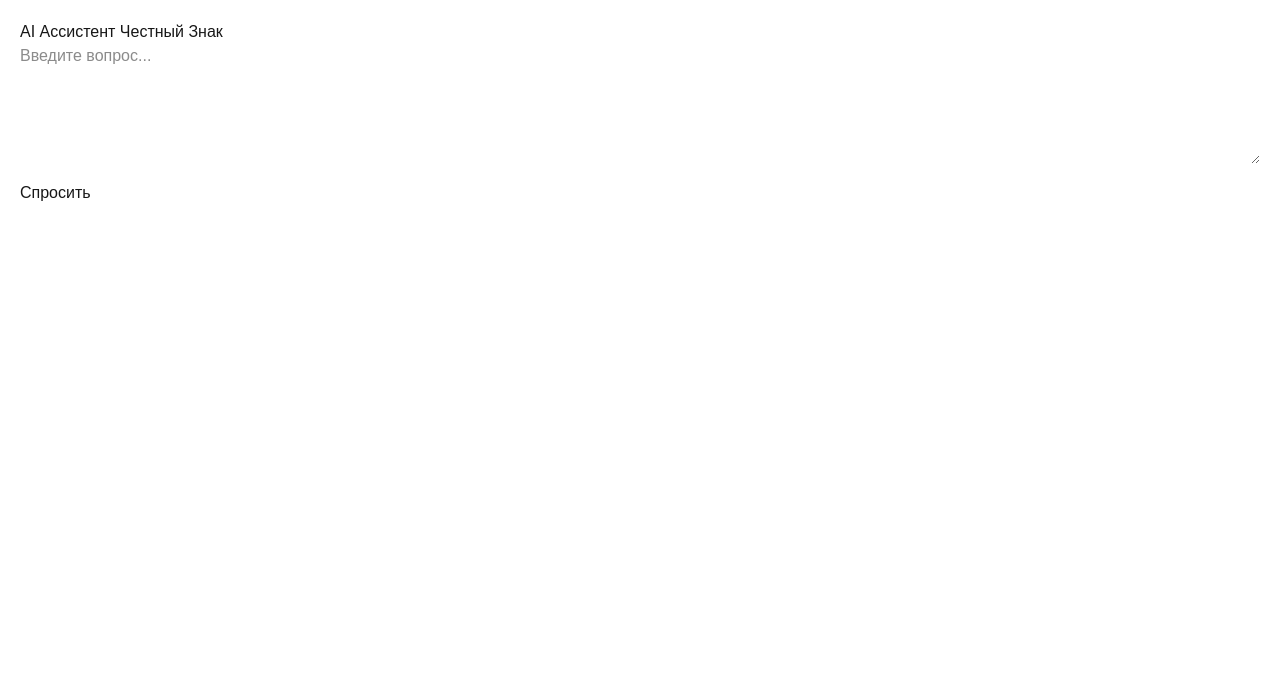
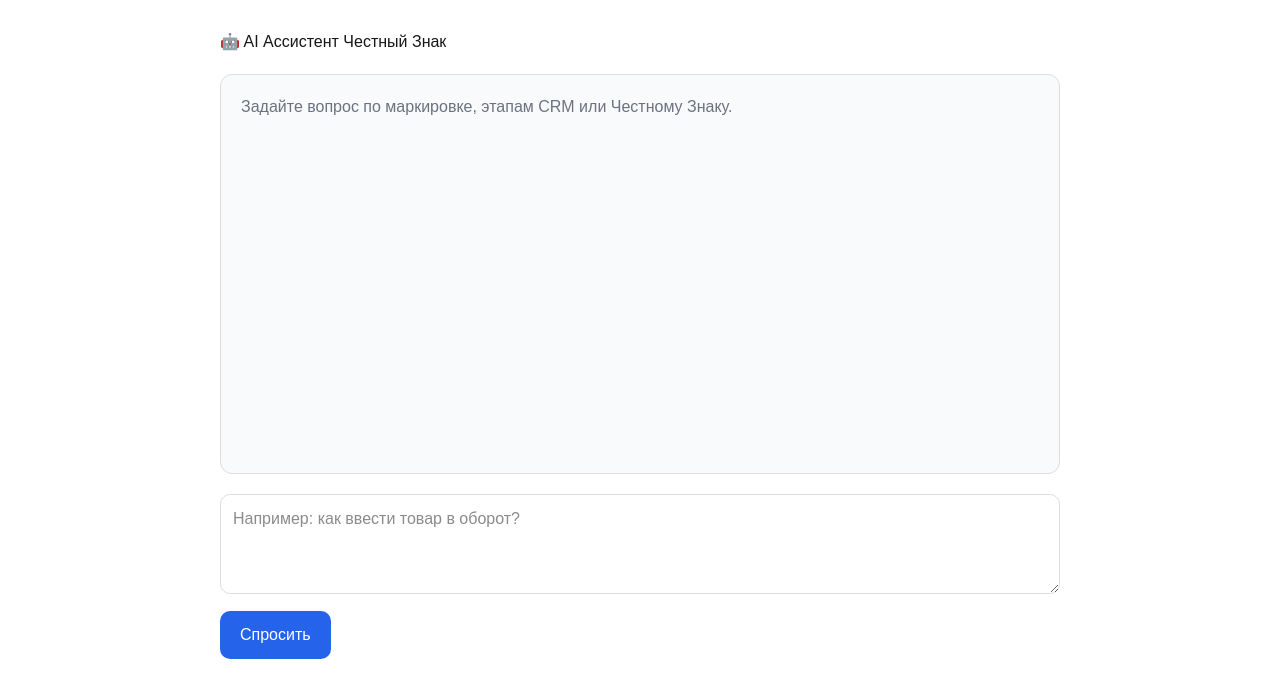
Before and after one commit to ekaterina-crm/crm-system, a Next.js app: page /assistant in a window 1280 px wide. Shown: the top 698 px of the page. Built offline with nearby package versions, Linux system fonts and the light colour scheme.

Commit message:
Improve AI assistant UI

```diff
--- a/src/app/assistant/page.tsx
+++ b/src/app/assistant/page.tsx
@@ -2,11 +2,29 @@
 
 import { useState } from "react";
 
+type Message = {
+  role: "user" | "assistant";
+  text: string;
+};
+
 export default function AssistantPage() {
   const [message, setMessage] = useState("");
-  const [answer, setAnswer] = useState("");
+  const [messages, setMessages] = useState<Message[]>([]);
+  const [loading, setLoading] = useState(false);
 
   const askAssistant = async () => {
+    if (!message.trim()) return;
+
+    const userMessage: Message = {
+      role: "user",
+      text: message,
+    };
+
+    setMessages((prev) => [...prev, userMessage]);
+    setMessage("");
+    setLoading(true);
+
+    try {
       const res = await fetch("/api/assistant", {
         method: "POST",
         headers: {
@@ -16,31 +34,100 @@
       });
 
       const data = await res.json();
-    setAnswer(data.answer);
+
+      setMessages((prev) => [
+        ...prev,
+        {
+          role: "assistant",
+          text: data.answer || "Нет ответа",
+        },
+      ]);
+    } catch {
+      setMessages((prev) => [
+        ...prev,
+        {
+          role: "assistant",
+          text: "Ошибка соединения с AI-ассистентом",
+        },
+      ]);
+    }
+
+    setLoading(false);
   };
 
   return (
-    <div style={{ padding: 20 }}>
-      <h1>AI Ассистент Честный Знак</h1>
+    <div style={{ padding: 30, maxWidth: 900, margin: "0 auto" }}>
+      <h1>🤖 AI Ассистент Честный Знак</h1>
+
+      <div
+        style={{
+          minHeight: 400,
+          border: "1px solid #ddd",
+          borderRadius: 12,
+          padding: 20,
+          marginTop: 20,
+          marginBottom: 20,
+          background: "#f9fafb",
+        }}
+      >
+        {messages.length === 0 && (
+          <div style={{ color: "#6b7280" }}>
+            Задайте вопрос по маркировке, этапам CRM или Честному Знаку.
+          </div>
+        )}
+
+        {messages.map((msg, index) => (
+          <div
+            key={index}
+            style={{
+              marginBottom: 12,
+              padding: 12,
+              borderRadius: 10,
+              background: msg.role === "user" ? "#dbeafe" : "white",
+            }}
+          >
+            <strong>
+              {msg.role === "user" ? "Вы" : "AI Ассистент"}
+            </strong>
+            <div style={{ whiteSpace: "pre-wrap", marginTop: 6 }}>
+              {msg.text}
+            </div>
+          </div>
+        ))}
+
+        {loading && <div>AI думает...</div>}
+      </div>
 
       <textarea
         value={message}
         onChange={(e) => setMessage(e.target.value)}
-        placeholder="Введите вопрос..."
+        placeholder="Например: как ввести товар в оборот?"
         style={{
           width: "100%",
-          height: 120,
+          height: 100,
+          padding: 12,
+          borderRadius: 10,
+          border: "1px solid #ddd",
           marginBottom: 10,
         }}
       />
 
       <br />
 
-      <button onClick={askAssistant}>
-        Спросить
+      <button
+        onClick={askAssistant}
+        disabled={loading}
+        style={{
+          padding: "12px 20px",
+          border: "none",
+          borderRadius: 10,
+          cursor: "pointer",
+          background: "#2563eb",
+          color: "white",
+        }}
+      >
+        {loading ? "Отправка..." : "Спросить"}
       </button>
-
-      {answer && <div>{answer}</div>}
     </div>
   );
 }
```
Lines whose indentation alone changed are shown as unchanged.
